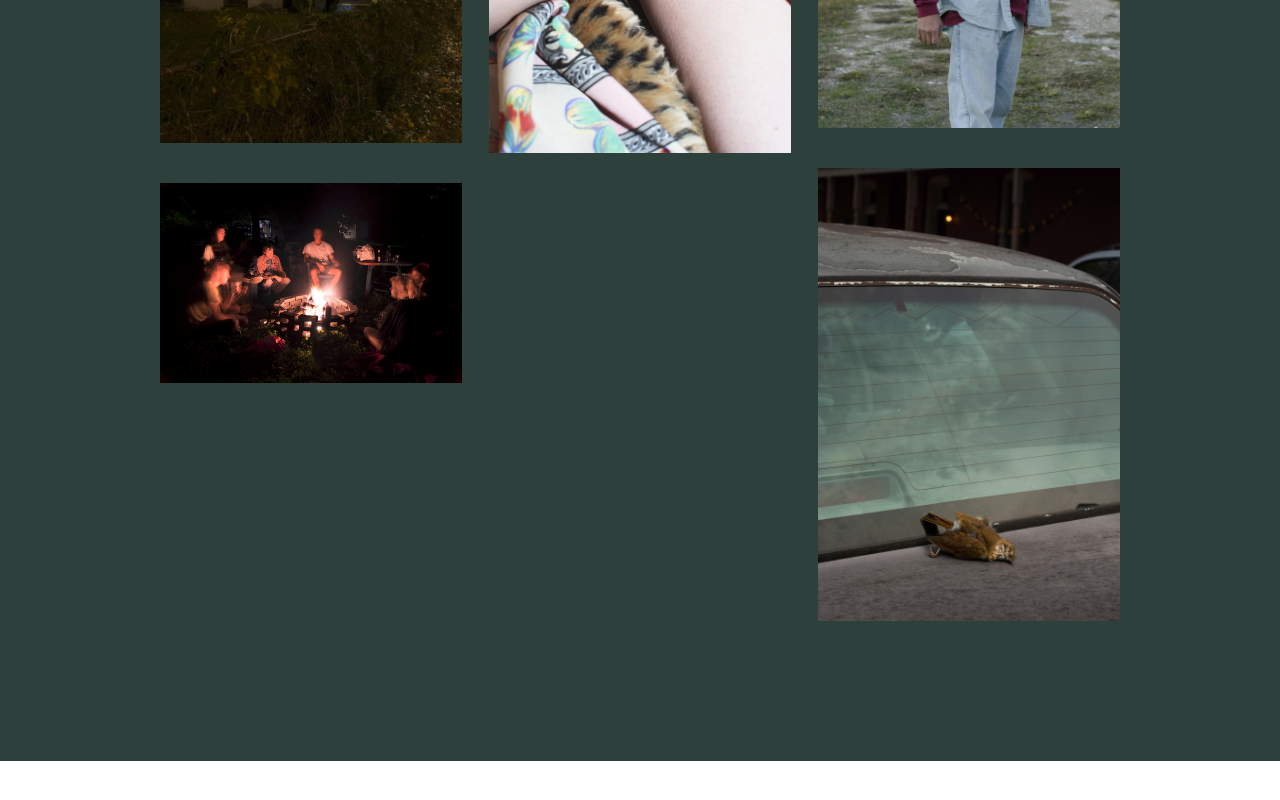
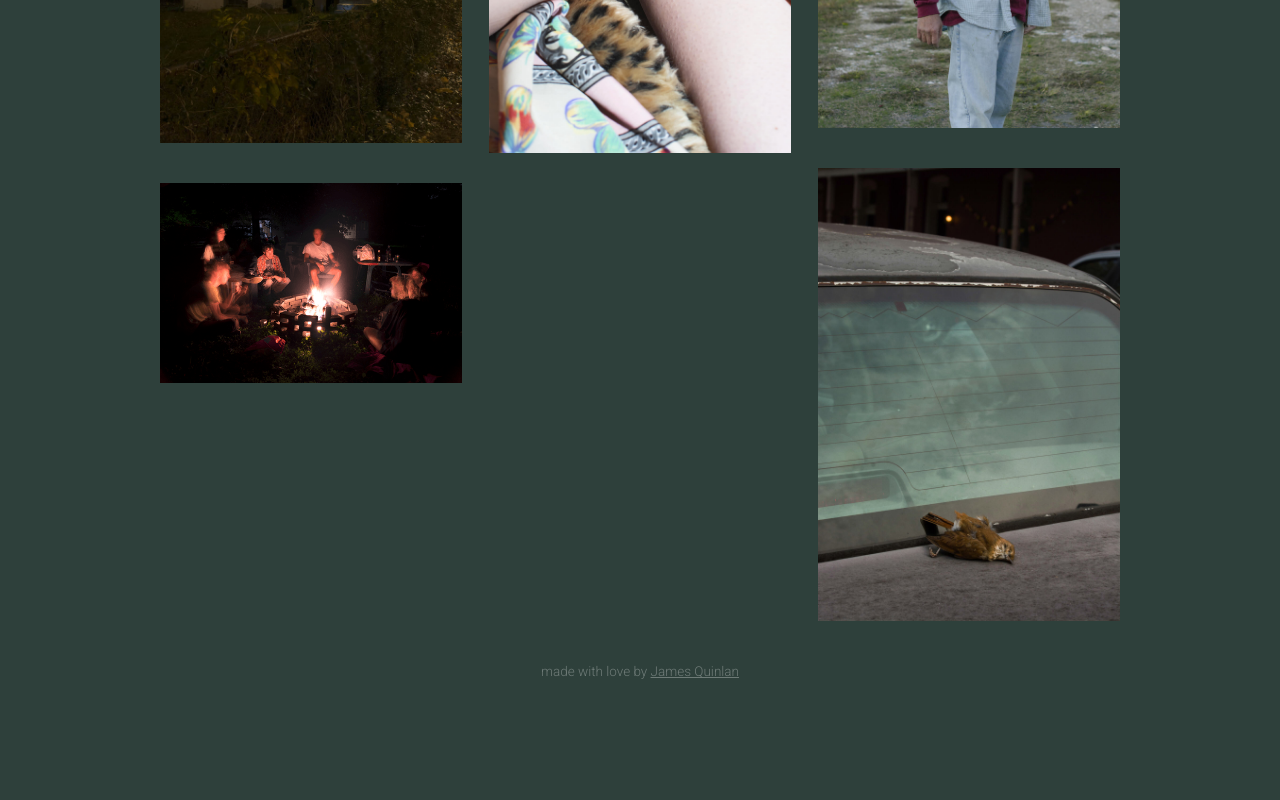
Before and after one commit to jcquinlan/Skeleton-Senior-Show, a plain HTML site: page index.html in a window 1280 px wide. Shown: the part 7007-7807 px from the top of the page. Before the commit the page ends 7768 px from the top, so only its background shows below. Drawn offline with nearby package versions, Linux system fonts and the light colour scheme.

Commit message:
added footnote

```diff
--- a/css/style.css
+++ b/css/style.css
@@ -282,12 +282,6 @@ html, body {
 
 /* MEDIA QUERIES */
 /*****************/
-@media (max-width: 400px){
-    .splash .container {
-         width: 300px;
-    }
-}
-
 @media (min-width: 400px){
     .splash .container {
          width: 350px;
@@ -304,13 +298,13 @@ html, body {
     .splash .container {
          width: 600px;
     }
+
 }
 
 @media (min-width: 1000px){
     .splash .container {
          width: 700px;
     }
-
 }
 
 @media (min-width: 1200px){
@@ -319,10 +313,27 @@ html, body {
     }
 }
 
+@media (max-width: 1200px){
+    .sideText {
+        display: none;
+    }
+}
+
+
 /* IMAGE LAYOUT */
 /****************/
 .work {
     background-color: #2e403b;
+    color: white;
+}
+
+.work p{
+    font-size: .5em;
+    opacity: 0.3;
+}
+
+.work a {
+    text-decoration: underline;
     color: white;
 }
 
--- a/index.html
+++ b/index.html
@@ -159,6 +159,11 @@
                    <img data-sr="wait .5s" class="item masterTooltip" src="imgs/art/sarahp1.jpg" title="Sarah Parker">
                    <img data-sr="wait .5s" class="item masterTooltip" src="imgs/art/taylor1.jpg" title="Taylor Stevenson">
                 </div>
+                <div class="row">
+                    <div class="u-full-width">
+                        <p class="text-center">made with love by <a href="https://www.github.com/jcquinlan">James Quinlan</a></p>
+                    </div>
+                </div>
            </div>
         </div>
 
```
